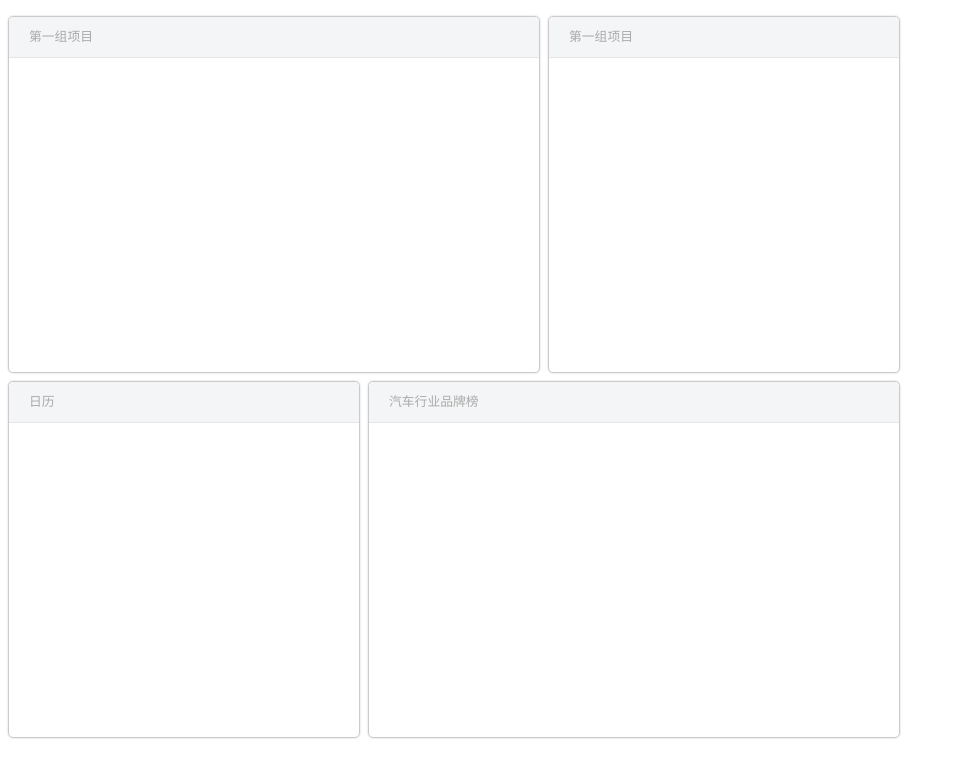
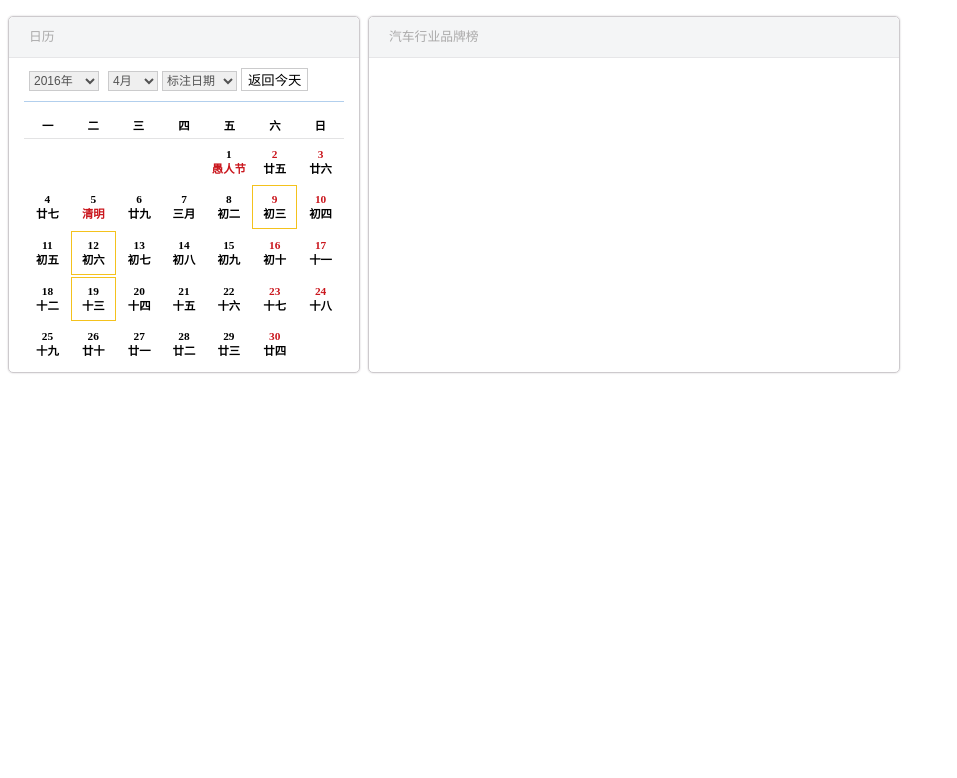
Before and after one commit to 453549/IFE-2016, a plain HTML site: page task1/Project9/index.html in a window 1280 px wide. Shown: the whole page, without its empty margins (0-957 px from the left). Drawn offline with Linux system fonts and the light colour scheme.

Commit message:
half completed.

```diff
--- a/task1/Project9/index.html
+++ b/task1/Project9/index.html
@@ -1,7 +1,7 @@
 <!doctype html>
 <html lang="zh-ch">
     <head>
-        <title></title>
+        <title>Project9</title>
         <meta charset="utf-8">
 		<meta http-equiv="Content-Type" charset="utf-8" name="viewport" content="width=device-width"/>
         <link rel="stylesheet" href="main.css">
@@ -11,30 +11,75 @@
 
     <body>
 <!--   包含那五行面板    -->
+
         <div class="dashboard">
-          <!-- 下方四个方块 -->
-          <div class="radiu-panel" id="panel1">
-              <span class="panel-title">第一组项目</span>
+            <div class="radius-panel" id="panel3">
+                <span class="panel-title">日历</span>
                 <div class="penel-content">
-                  <!-- content -->
+
+                    <div class="panel3-top">
+                        <select id="year">
+                            <option value="2016">2016年</option>
+                            <option value="2015">2015年</option>
+                            <option value="2014">2014年</option>
+                            <option value="other">其他</option>
+                        </select>
+
+                        <!-- have bug here><-->
+                        <select id="month">
+                            <option value="4">4月</option>
+                            <option value="1">1月</option>
+                            <option value="2">2月</option>
+                            <option value="3">3月</option>
+                            <option value="4">4月</option>
+                            <option value="5">5月</option>
+                            <option value="6">6月</option>
+                            <option value="7">7月</option>
+                            <option value="8">8月</option>
+                            <option value="9">9月</option>
+                            <option value="10">10月</option>
+                            <option value="11">11月</option>
+                            <option value="12">12月</option>
+                        </select>
+
+                        <select id="day">
+                            <option value="default">标注日期</option>
+                            <option value="other">......</option>
+                        </select>
+
+                        <input type="submit" value="返回今天">
+                    </div>
+
+                    <div class="calendar">
+
+                        <table class="firstline">
+                            <tr>
+                                <td>一</td><td>二</td><td>三</td><td>四</td><td>五</td><td>六</td><td>日</td>
+                            </tr>
+                        </table>
+
+                        <table class="tr-content">
+                            <tr>
+                                <td></td><td></td><td></td><td></td><td><p>1</p><p class="special-day">愚人节</p></td><td><p class="holiday">2</p><p>廿五</p></td><td><p class="holiday">3</p><p>廿六</p></td>
+                            </tr>
+                            <tr>
+                                <td><p>4</p><p>廿七</p></td><td><p>5</p><p class="special-day">清明</p></td><td><p>6</p><p>廿九</p></td><td><p>7</p><p>三月</p></td><td><p>8</p><p>初二</p></td><td class="chosen"><p class="holiday">9</p><p>初三</p></td><td><p class="holiday">10</p><p>初四</p></td>
+                            </tr>
+                            <tr>
+                                <td><p>11</p><p>初五</p></td><td class="chosen"><p>12</p><p>初六</p></td><td><p>13</p><p>初七</p></td><td><p>14</p><p>初八</p></td><td><p>15</p><p>初九</p></td><td><p class="holiday">16</p><p>初十</p></td><td><p class="holiday">17</p><p>十一</p></td>
+                            </tr>
+                            <tr>
+                                <td><p>18</p><p>十二</p></td><td class="chosen"><p>19</p><p>十三</p></td><td><p>20</p><p>十四</p></td><td><p>21</p><p>十五</p></td><td><p>22</p><p>十六</p></td><td><p class="holiday">23</p><p>十七</p></td><td><p class="holiday">24</p><p>十八</p></td>
+                            </tr>
+                            <tr>
+                                <td><p>25</p><p>十九</p></td><td><p>26</p><p>廿十</p></td><td><p>27</p><p>廿一</p></td><td><p>28</p><p>廿二</p></td><td><p>29</p><p>廿三</p></td><td><p class="holiday">30</p><p>廿四</p></td><td><p></p><p></p></td>
+                            </tr>
+                        </table>
+                    </div>
                 </div>
             </div>
 
-          <div class="radiu-panel" id="panel2">
-              <span class="panel-title">第一组项目</span>
-              <div class="penel-content">
-                  <!-- content -->
-              </div>
-          </div>
-
-          <div class="radiu-panel" id="panel3">
-              <span class="panel-title">日历</span>
-              <div class="penel-content">
-                  <!-- content -->
-              </div>
-          </div>
-
-          <div class="radiu-panel" id="panel4">
+            <div class="radius-panel" id="panel4">
                 <span class="panel-title">汽车行业品牌榜</span>
                 <div class="penel-content">
                     <!-- content -->
--- a/task1/Project9/main.css
+++ b/task1/Project9/main.css
@@ -3,7 +3,7 @@
     font-family: "黑体";
 }
 
-.radiu-panel{
+.radius-panel{
     margin-top: 8px;
     display: inline-block;
 	border: 1px solid #cdcacd;
@@ -37,8 +37,106 @@
 }
 #panel3{
   width: 350px;
+  overflow: hidden;
 }
 #panel4{
   width: 530px;
   margin-left: 8px;
 }
+
+.panel3-top {
+    width: 320px;
+    height: auto;
+    margin: 10px 15px;
+    border-bottom: 1px solid rgb(178, 207, 237);
+}
+
+.panel3-top #year, #day, #month {
+    width: 70px;
+    height: 20px;
+    border: 1px solid rgb(203, 203, 204);
+    margin-bottom: 10px;
+    font-size: 12px;
+    color: rgb(83, 83, 83);
+}
+
+.panel3-top #year {
+    margin: 0 5px;
+}
+
+.panel3-top #month {
+    width: 50px;
+}
+
+.panel3-top #day {
+    width: 75px;
+}
+
+.panel3-top input {
+    background: #FFFFFF;
+    border: 1px solid rgb(203, 203, 204);
+}
+
+.calendar {
+	width: 100%;
+	height: 250px;
+	background: #FFFFFF;
+    display: inline-block;
+    margin: 0 auto;
+}
+
+.calendar table {
+    width: 320px;
+	text-align: center;
+    margin: 0 auto;
+    font-size: 11.36px;
+    font-weight:600;
+
+}
+
+.calendar tr {
+	width: auto;
+}
+
+.calendar .tr-content {
+    height: 40px;
+}
+
+.calendar .firstline {
+    width: 320px;
+    height: 20px;
+    border-bottom: 1px solid rgb(227, 227, 228);
+}
+
+.calendar .firstline td {
+    width: 40px;
+    height: 20px;
+    margin: 0;
+    padding: 1px;
+}
+
+.calendar .tr-content td {
+    width: 40px;
+    height: 40px;
+    margin: 0;
+    padding: 1px;
+}
+
+.calendar .tr-content .holiday, .special-day {
+    color: rgb(202, 22, 29);
+}
+
+.calendar p {
+    margin: 0;
+    padding: 0;
+}
+
+.calendar .today {
+	background: #28004D;
+	color: #FFFFFF;
+}
+
+.calendar .chosen {
+	font-weight: bold;
+	border: 1px solid rgb(244, 194, 29);
+}
```
Lines whose indentation alone changed are shown as unchanged.
